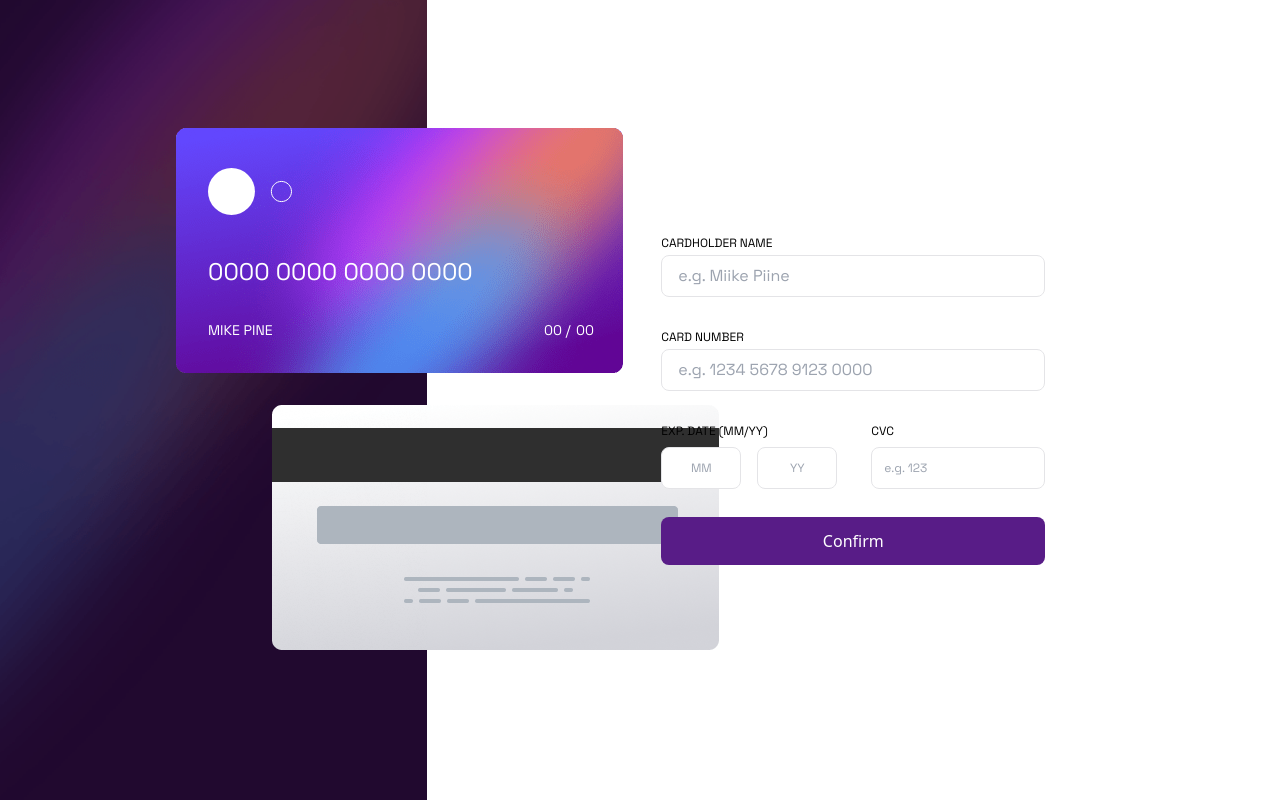
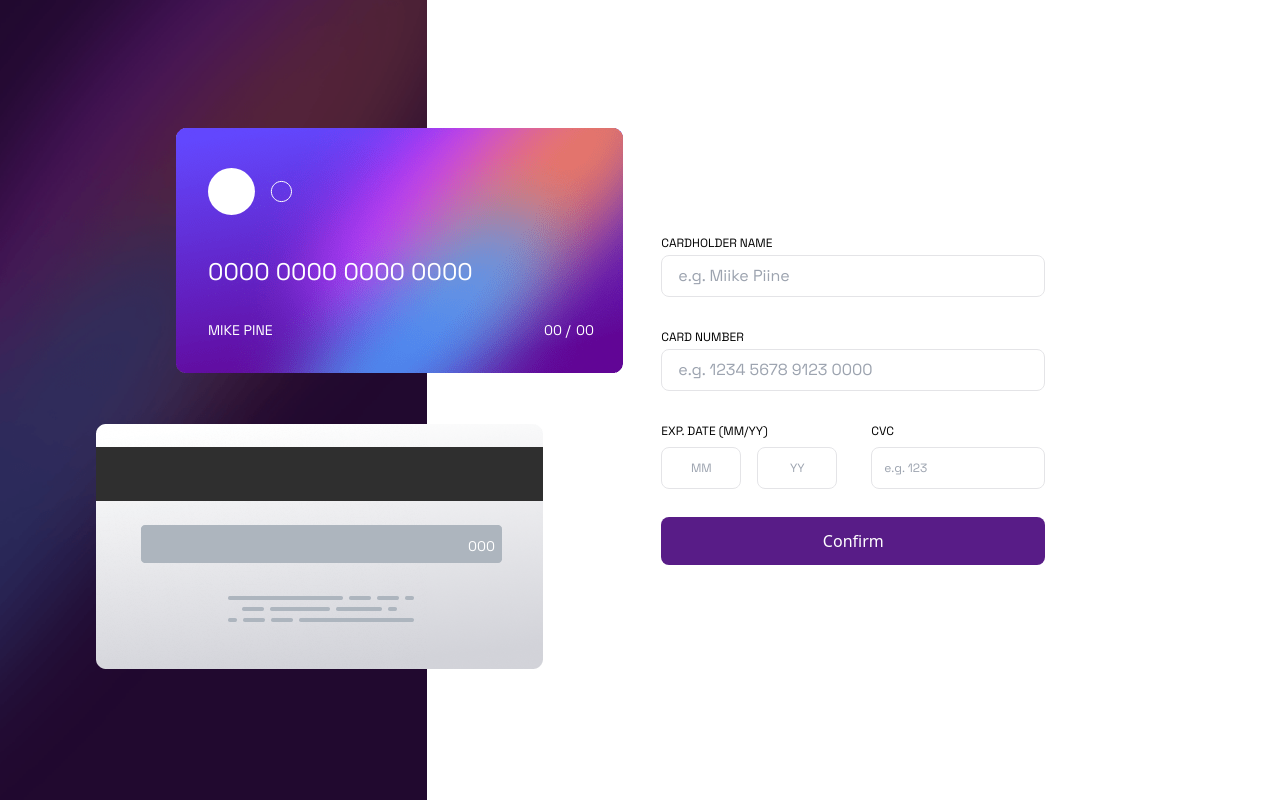
Before and after one commit to MiikePine/CreditCard, a React (Vite) app: page / in a window 1280 px wide. Built offline with nearby package versions, Linux system fonts and the light colour scheme.

Commit message:
some fixed issues

```diff
--- a/src/App.jsx
+++ b/src/App.jsx
@@ -5,7 +5,7 @@ import { useForm } from 'react-hook-form';
 import { yupResolver } from '@hookform/resolvers/yup';
 import * as Yup from 'yup';
 import CardFront from './components/CardFront';
-import Ty from './Ty';
+import Ty from './components/Ty';
 import { useState } from 'react';
 import Form from './components/Form';
 import bgD from './images/bgD.png';
@@ -101,11 +101,11 @@ const App = () => {
         </div>
 
 
-        <div className="md:hidden relative flex  flex-col justify-cente">
-            <CardBack className="text-white" cardHolderName={cardHolderName} cardNumber={cardNumber} expiryMonth={expiryMonth}  expiryYear={expiryYear}/>
+        <div className="relative flex  flex-col justify-center -z-100">
+            <CardBack className="text-white" cardHolderName={cardHolderName} cardNumber={cardNumber} expiryMonth={expiryMonth}  expiryYear={expiryYear} cvc={cvc}/>
           </div>
 
-          <div className="relative flex  flex-col justify-center">
+          <div className="relative flex  flex-col justify-center -z-100">
             <CardFront className="text-white" cardHolderName={cardHolderName} cardNumber={cardNumber} expiryMonth={expiryMonth}  expiryYear={expiryYear} cvc={cvc}/>
           </div>
 
--- a/src/components/CardBack.jsx
+++ b/src/components/CardBack.jsx
@@ -1,16 +1,30 @@
 import visa from '../images/visa.png';
+
 
 
 
 function CardBack ({cvc}) {
     return (
 
-      <div className="fixed grid w-84 top-2 left-24 pr-2">
+      <div className="fixed
+      w-84 md:w-84 lg:w-84 xl:w-84 2xl:w-84
+
+      top-2 md:top-80 lg:top-96 xl:top-96 2xl:top-96
+      left-10 md:left-8 lg:left-24 xl:left-18 2xl:left-72
+      mt-0 lg:mt-10 xl:mt-10 2xl:mt-10
+       ml-6 lg:mx-auto
+      pr-2">
           <img src={visa} alt="React Image" className="object-cover " />
 
-          <p className="text-white absolute right-14 top-28 font-space-grotesk text-sm">{cvc}</p>
+          <p className="text-white absolute
+          right-14
+           top-16 mt-2 md:mt-0 lg:mt-0 xl:mt-0 2xl:mt-0 md:top-28 lg:top-28 xl:top-28 2xl:top-28
+
+          font-space-grotesk  text-sm">{cvc}</p>
       </div>
     )
 }
 
 export default CardBack
+
+{/* <section className="fixed top-24 md:top-32 right-8 md:left-8 lg:left-14 xl:left-44 2xl:left-72 pl-4 md:pl-0 ">    */}
--- a/src/components/CardFront.jsx
+++ b/src/components/CardFront.jsx
@@ -1,4 +1,4 @@
-import Ty from "../Ty"
+import Ty from "./Ty"
 import visa from '../images/visa.png';
 import visaF from '../images/visaF.png';
 
@@ -7,7 +7,7 @@ import visaF from '../images/visaF.png';
 function CardFront ({cardHolderName, cardNumber, expiryMonth, expiryYear, cvc}) {
     return (
 
-        <section className="fixed top-24 md:top-32 right-8 md:left-8 lg:left-14 xl:left-44 2xl:left-72 pl-4 md:pl-0 ">
+        <section className="fixed top-32 md:top-32 right-8 md:left-8 lg:left-14 xl:left-44 2xl:left-96 pl-4 md:pl-0 ">
                 <div className="text-sm md:text-base">
                         <img src={visaF}  alt="React Image" className="object-cover " />
                         <svg className="absolute top-4 left-8  md:top-10 md:left-8 " width="84" height="47" fill="none" xmlns="http://www.w3.org/2000/svg"><ellipse cx="23.478" cy="23.5" rx="23.478" ry="23.5" fill="#fff"/><path d="M83.5 23.5c0 5.565-4.507 10.075-10.065 10.075-5.559 0-10.065-4.51-10.065-10.075 0-5.565 4.506-10.075 10.065-10.075 5.558 0 10.065 4.51 10.065 10.075Z" stroke="#fff"/></svg>
@@ -18,10 +18,10 @@ function CardFront ({cardHolderName, cardNumber, expiryMonth, expiryYear, cvc})
                 </div>
 
 
-                <div className=" hidden md:block ml-24 mt-8">
+                {/* <div className="hidden md:block  ml-20 mt-8">
                     <img src={visa} alt="React Image" className="object-cover" />
                     <p className="text-white absolute right-14 top-28 font-space-grotesk text-sm">{cvc}</p>
-                 </div>
+                 </div> */}
 
 
 
--- a/src/Ty.jsx
+++ b/src/components/Ty.jsx
@@ -1,29 +1,46 @@
 
-import CardBack from "./components/CardBack"
-import CardFront from "./components/CardFront"
-import bgD from './images/bgD.png';
+import CardBack from "./CardBack"
+import CardFront from "./CardFront"
+import bgD from '../images/bgD.png';
+import bgM from '../images/bgM.png';
+
 
 
 
 function Ty ({cvc, cardHolderName, cardNumber, expiryMonth, expiryYear}) {
     return (
-        <div className="flex w-screen">
-            <section className="w-1/3 relative">
-                <div className="h-screen">
-                    <img src={bgD} alt="React Image" className="object-cover h-full w-full" />
+        <div className=" grid md:flex w-screen">
+            <section className="w-full md:w-1/3 md:relative -z-50">
+                <div className=" md:h-screen">
+                        <img src={bgD} alt="React Image" className="hidden md:block object-cover absolute h-full w-full" />
                 </div>
+
+                <div className="w-full">
+                        <img src={bgM} alt="React Image" className="block md:hidden object-cover h-full w-full" />
+                </div>
+
+
                <div className="sticky mt-10">
-                    <CardFront
+                    <CardFront className="z-100"
                         cardHolderName={cardHolderName}
                         cardNumber={cardNumber}
                         expiryMonth={expiryMonth}
                         expiryYear={expiryYear}
                     />
+
+                    <CardBack className="z-50"
+                         cvc={cvc}
+                    />
+
+
+
                 </div>
             </section>
 
-            <section className="w-2/3 flex items-center justify-center border">
-                <div className="w-96 items-center justify-center">
+            <section className="
+            mt-10 md:mt-0 lg:mt-10 xl:mt-10 2xl:mt-10
+            w-full md:w-2/3            md:flex items-center justify-center">
+                <div className=" grid w-full items-center justify-center">
                     <div className="grid justify-center">
                         <svg width="80" height="80" fill="none" xmlns="http://www.w3.org/2000/svg">
                             <circle cx="40" cy="40" r="40" fill="url(#a)"/>
@@ -36,7 +53,7 @@ function Ty ({cvc, cardHolderName, cardNumber, expiryMonth, expiryYear}) {
                             </defs>
                         </svg>
                     </div>
-                    <h1 className="text-2xl grid justify-center my-8">THANK YOU!</h1>
+                    <h1 className="  text-2xl grid justify-center my-8">THANK YOU!</h1>
                     <p className="text-zinc-500 grid justify-center mb-10">We've added your card details</p>
                     <button className="rounded-lg bg-purple-900 text-center text-white w-full p-3 mt-2">Continue</button>
                 </div>
```
